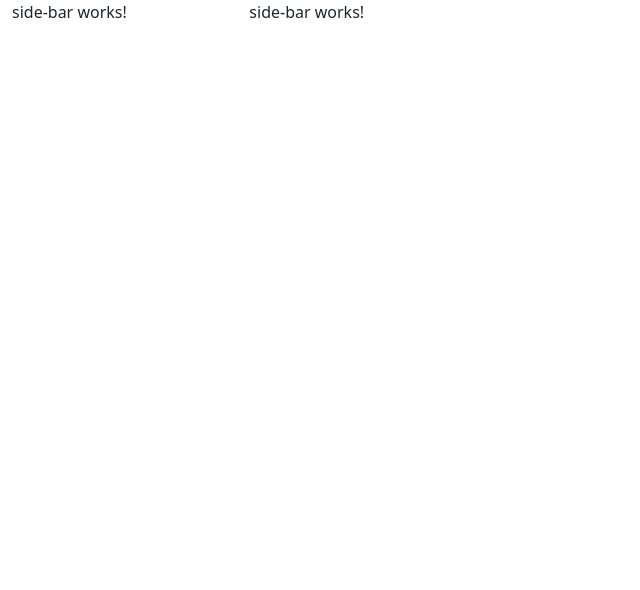
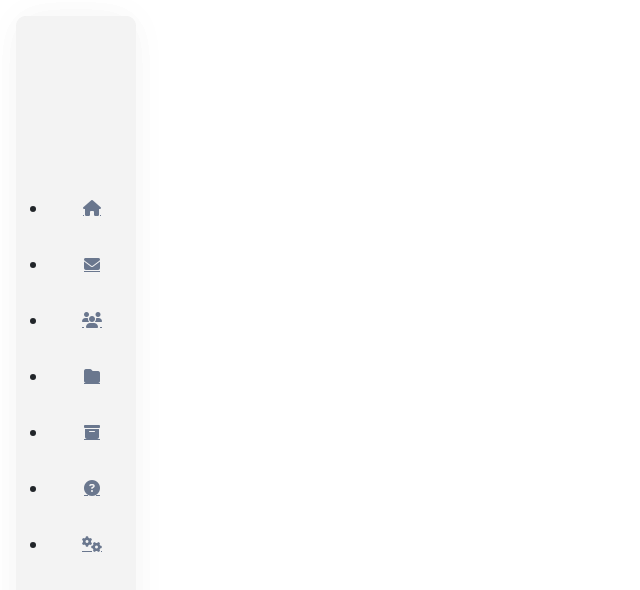
Before and after one commit to hicham-oualla/Support_IT, an Angular app in the folder IT_Support-Angular/: page / in a window 1280 px wide. Shown: the top 590 px of the page, without its empty margins (0-640 px from the left). Built offline with nearby package versions, Linux system fonts and the light colour scheme.

Commit message:
upadate side bar

```diff
--- a/IT_Support-Angular/angular.json
+++ b/IT_Support-Angular/angular.json
@@ -25,7 +25,9 @@
               "src/assets"
             ],
             "styles": [
-              "src/styles.css"
+              "src/styles.css",
+              "node_modules/bootstrap/dist/css/bootstrap.min.css",
+              "node_modules/@fortawesome/fontawesome-free/css/all.min.css"
             ],
             "scripts": []
           },
--- a/IT_Support-Angular/src/app/components/side-bar/side-bar.component.html
+++ b/IT_Support-Angular/src/app/components/side-bar/side-bar.component.html
@@ -1 +1,25 @@
-<p>side-bar works!</p>
+<nav class="navbar">
+  <ul class="navbar__menu">
+    <li class="navbar__item">
+      <a href="#" class="navbar__link"><i class="fas fa-home"></i><span>Home</span></a>
+    </li>
+    <li class="navbar__item">
+      <a routerLink="/equipements" class="navbar__link"><i class="fas fa-envelope"></i><span>equipment</span></a>
+    </li>
+    <li class="navbar__item">
+      <a  routerLink="/pannes" class="navbar__link"><i class="fas fa-users"></i><span>panne</span></a>
+    </li>
+    <li class="navbar__item">
+      <a href="#" class="navbar__link"><i class="fas fa-folder"></i><span>utilisateurs</span></a>
+    </li>
+    <li class="navbar__item">
+      <a href="#" class="navbar__link"><i class="fas fa-archive"></i><span>Resources</span></a>
+    </li>
+    <li class="navbar__item">
+      <a href="#" class="navbar__link"><i class="fas fa-question-circle"></i><span>Help</span></a>
+    </li>
+    <li class="navbar__item">
+      <a href="#" class="navbar__link"><i class="fas fa-cogs"></i><span>Settings</span></a>
+    </li>
+  </ul>
+</nav>
--- a/IT_Support-Angular/src/app/components/side-bar/side-bar.component.ts
+++ b/IT_Support-Angular/src/app/components/side-bar/side-bar.component.ts
@@ -1,10 +1,15 @@
-import { Component } from '@angular/core';
+import { Component, AfterViewInit } from '@angular/core';
+import {Equipement} from "../../classes/equipement";
 
 @Component({
   selector: 'app-side-bar',
   templateUrl: './side-bar.component.html',
   styleUrls: ['./side-bar.component.css']
 })
-export class SideBarComponent {
+export class SideBarComponent  {
 
+  constructor() {}
+
+
+  protected readonly Equipement = Equipement;
 }
```
